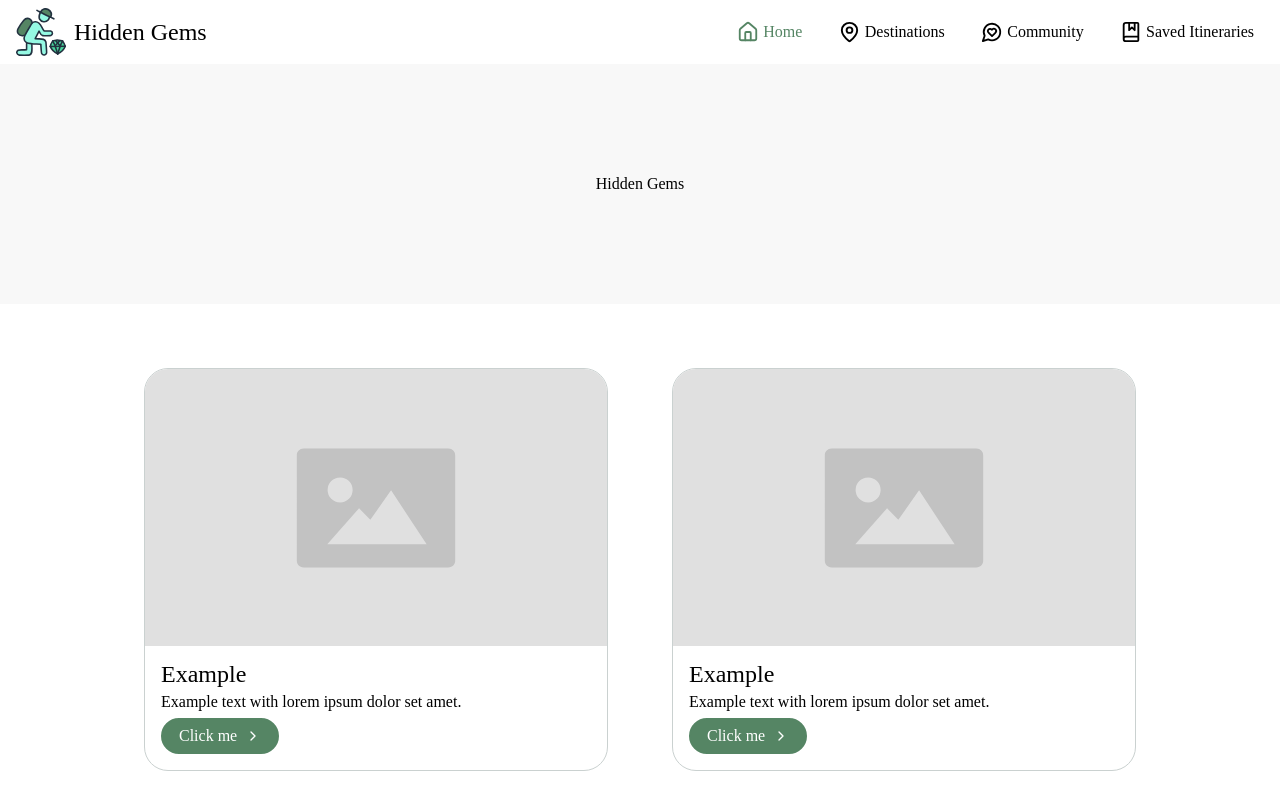
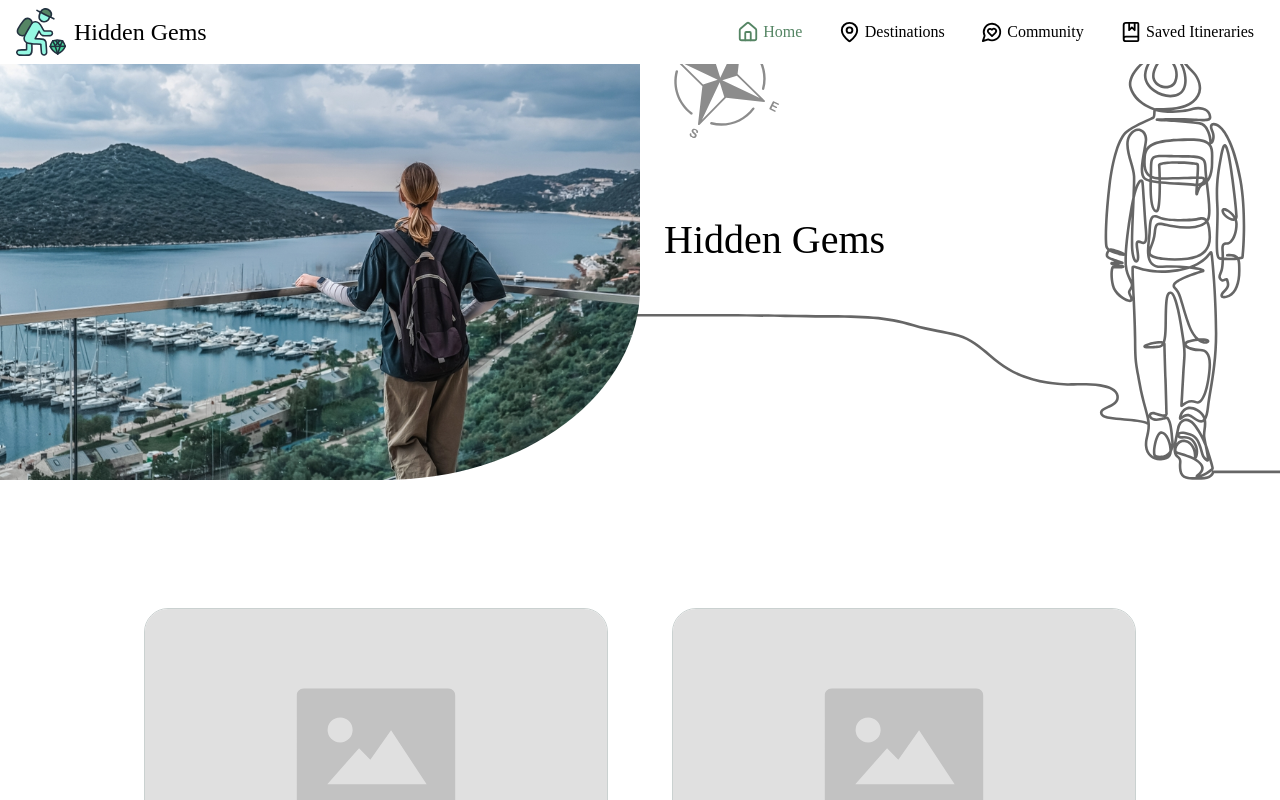
Before and after one commit to sleipner01/DECO7140, a website with bundled scripts: page assessment/index.html in a window 1280 px wide. Shown: the top 800 px of the page. Built offline with nearby package versions, Linux system fonts and the light colour scheme.

Commit message:
feat: hero
Adding hero with assets and styling.
Improvements to navbar to make it fixed on all screen sizes. Adding shadow when scrolling to make it more visible.
Minor spacing changes to footer and header.

```diff
--- a/assessment/css/components.css
+++ b/assessment/css/components.css
@@ -114,7 +114,7 @@
   font-weight: 400;
 }
 
-@media only screen and (width > 768px) {
+@media only screen and (width >= 1024px) {
   .link-logo span {
     display: block;
   }
--- a/assessment/css/homepage.css
+++ /dev/null
@@ -1,33 +0,0 @@
-/*
-  CTA Grid
-  ================
-*/
-
-.homepage-cta-grid {
-  margin: 0 var(--page-edge-padding);
-  display: grid;
-  grid-template-columns: 1fr;
-  gap: 2rem;
-}
-
-@media only screen and (width > 600px) {
-  .homepage-cta-grid {
-    grid-template-columns: 1fr 1fr;
-  }
-}
-
-@media only screen and (width > 768px) {
-  .homepage-cta-grid {
-    padding: 0 4rem;
-    gap: 4rem;
-    grid-template-columns: 1fr 1fr;
-  }
-}
-
-@media only screen and (width > 1024px) {
-  .homepage-cta-grid {
-    padding: 0 8rem;
-    gap: 4rem;
-    grid-template-columns: 1fr 1fr;
-  }
-}
--- a/assessment/css/layout.css
+++ b/assessment/css/layout.css
@@ -14,12 +14,6 @@ body {
   display: flex;
   flex-direction: column;
   padding: var(--top-offset) 0 0;
-}
-
-@media only screen and (width > 768px) {
-  body {
-    padding-top: 0;
-  }
 }
 
 /*
@@ -74,7 +68,11 @@ footer a:hover {
   padding: 0 0 0.5rem;
 }
 
-@media only screen and (width > 768px) {
+@media only screen and (width >= 768px) {
+  .container-footer {
+    margin: 8rem 0 0;
+  }
+
   .wrapper-image-footer {
     display: initial;
   }
@@ -84,19 +82,6 @@ footer a:hover {
     align-items: end;
     padding: 0 0 1rem;
   }
-}
-
-/*
-  Hero
-  ================
-*/
-
-.wrapper-hero {
-  display: flex;
-  justify-content: center;
-  align-items: center;
-  height: 30vh;
-  background-color: #f8f8f8;
 }
 
 /*
@@ -111,6 +96,16 @@ footer a:hover {
   justify-content: space-between;
   align-items: center;
   padding: 0.5rem var(--page-edge-padding);
+  transition: box-shadow 0.1s ease-in-out;
+  box-shadow: none;
+  width: 100%;
+  position: fixed;
+  z-index: 1000;
+  top: 0;
+}
+
+.navbar-shadow {
+  box-shadow: 0 0 0.5rem rgb(0 0 0 / 10%);
 }
 
 .navbar-nav-list {
@@ -124,13 +119,6 @@ footer a:hover {
 }
 
 @media only screen and (width < 768px) {
-  .container-navbar {
-    top: 0;
-    width: 100%;
-    position: fixed;
-    z-index: 100;
-  }
-
   .menu-mobile {
     display: flex;
     flex-direction: column;
--- /dev/null
+++ b/assessment/css/pages/homepage.css
@@ -0,0 +1,122 @@
+/*
+  Hero
+  ================
+*/
+
+.wrapper-hero {
+  display: flex;
+  height: 60vh;
+  overflow: hidden;
+}
+
+.wrapper-hero .hero-main-content h1 {
+  margin-left: 1rem;
+  font-size: 2rem;
+}
+
+.wrapper-hero .hero-image {
+  display: none;
+  width: 50%;
+  height: 100%;
+  left: 0;
+  object-fit: cover;
+  object-position: center;
+  z-index: -1;
+  border-bottom-right-radius: 40%;
+}
+
+.wrapper-hero .hero-main-content {
+  display: flex;
+  position: relative;
+  flex-direction: column;
+  justify-content: start;
+  align-items: start;
+  padding-top: 2rem;
+  width: 100%;
+  height: 100%;
+}
+
+.wrapper-hero .hero-main-content .hero-vector-image {
+  position: absolute;
+  width: 100%;
+  height: 100%;
+  object-fit: cover;
+  object-position: center;
+  z-index: -1;
+}
+
+.wrapper-hero .hero-main-content .hero-vector-image.backpacker {
+  height: 90%;
+  width: auto;
+  right: -6rem;
+  left: auto;
+  bottom: 0;
+  filter: opacity(0.6);
+  z-index: -2;
+}
+
+.wrapper-hero .hero-main-content .hero-vector-image.compass {
+  height: 8rem;
+  width: auto;
+  rotate: 26deg;
+  top: 6rem;
+  left: 1rem;
+  filter: opacity(0.6);
+}
+
+@media only screen and (width >= 480px) {
+  .wrapper-hero .hero-main-content {
+    justify-content: center;
+    padding-top: 0;
+  }
+
+  .wrapper-hero .hero-main-content h1 {
+    font-size: 2.5rem;
+    margin-left: 1.5rem;
+  }
+
+  .wrapper-hero .hero-main-content .hero-vector-image.compass {
+    top: 1rem;
+    left: 1rem;
+  }
+}
+
+@media only screen and (width >= 1024px) {
+  .wrapper-hero .hero-image {
+    display: block;
+  }
+}
+
+/*
+  CTA Grid
+  ================
+*/
+
+.homepage-cta-grid {
+  margin: 0 var(--page-edge-padding);
+  display: grid;
+  grid-template-columns: 1fr;
+  gap: 2rem;
+}
+
+@media only screen and (width >= 600px) {
+  .homepage-cta-grid {
+    grid-template-columns: 1fr 1fr;
+  }
+}
+
+@media only screen and (width >= 768px) {
+  .homepage-cta-grid {
+    padding: 0 4rem;
+    gap: 4rem;
+    grid-template-columns: 1fr 1fr;
+  }
+}
+
+@media only screen and (width >= 1024px) {
+  .homepage-cta-grid {
+    padding: 0 8rem;
+    gap: 4rem;
+    grid-template-columns: 1fr 1fr;
+  }
+}
--- a/assessment/css/utilities.css
+++ b/assessment/css/utilities.css
@@ -42,3 +42,10 @@
 .mb-4 {
   margin-bottom: 4rem;
 }
+
+@media only screen and (width >= 768px) {
+  /* stylelint-disable-next-line selector-class-pattern */
+  .md_mb-8 {
+    margin-bottom: 8rem;
+  }
+}
--- a/assessment/index.html
+++ b/assessment/index.html
@@ -26,7 +26,7 @@
     <link rel="stylesheet" href="./css/layout.css" />
     <link rel="stylesheet" href="./css/components.css" />
     <link rel="stylesheet" href="./css/utilities.css" />
-    <link rel="stylesheet" href="./css/homepage.css" />
+    <link rel="stylesheet" href="./css/pages/homepage.css" />
 
     <!-- Fonts -->
     <link rel="preconnect" href="https://fonts.googleapis.com" />
@@ -45,10 +45,11 @@
   </head>
 
   <body>
-    <header class="mb-4">
+    <header class="mb-4 md_mb-8">
       <nav
         aria-label="Main navigation"
         class="container-navbar page-edge-padding"
+        id="navbar"
       >
         <a href="./index.html" class="link-logo" aria-label="Home">
           <img
@@ -96,7 +97,25 @@
         </button>
       </nav>
       <div aria-label="hero" class="wrapper-hero">
-        <h1>Hidden Gems</h1>
+        <img
+          src="./media/images/hero.jpg"
+          alt="Woman with a backpack standing on a terrace looking out over a bay"
+          class="hero-image"
+        />
+
+        <div class="hero-main-content">
+          <h1>Hidden Gems</h1>
+          <img
+            src="./media/misc/svg/backpacker.svg"
+            alt="Vector image of backpacker strolling along a blank canvas."
+            class="hero-vector-image backpacker"
+          />
+          <img
+            src="./media/misc/svg/compass.svg"
+            alt="Vector image of a compass."
+            class="hero-vector-image compass"
+          />
+        </div>
       </div>
     </header>
     <main>
--- a/assessment/js/components/navbar.js
+++ b/assessment/js/components/navbar.js
@@ -26,7 +26,17 @@ export function initilizeMobileNavbar() {
     }
   }
 
+  function addShadowOnScroll(navbar) {
+    if (window.scrollY > 0) {
+      navbar.classList.add('navbar-shadow');
+    } else {
+      navbar.classList.remove('navbar-shadow');
+    }
+  }
+
   const menu = document.getElementById('navbar-menu');
   const toggle = document.getElementById('nav-menu-toggle');
+  const navbar = document.getElementById('navbar');
   toggle.addEventListener('click', () => handleMenuToggle(toggle, menu));
+  window.addEventListener('scroll', () => addShadowOnScroll(navbar));
 }
```
Also changed, not shown: assessment/community.html (+1 -0 lines), assessment/destination.html (+1 -0 lines), assessment/destinations.html (+1 -0 lines), assessment/itineraries.html (+1 -0 lines), README.md, assessment/media/images/hero.jpg (added), assessment/media/misc/svg/backpacker.svg (added), assessment/media/misc/svg/compass.svg (added), 2 other files.
